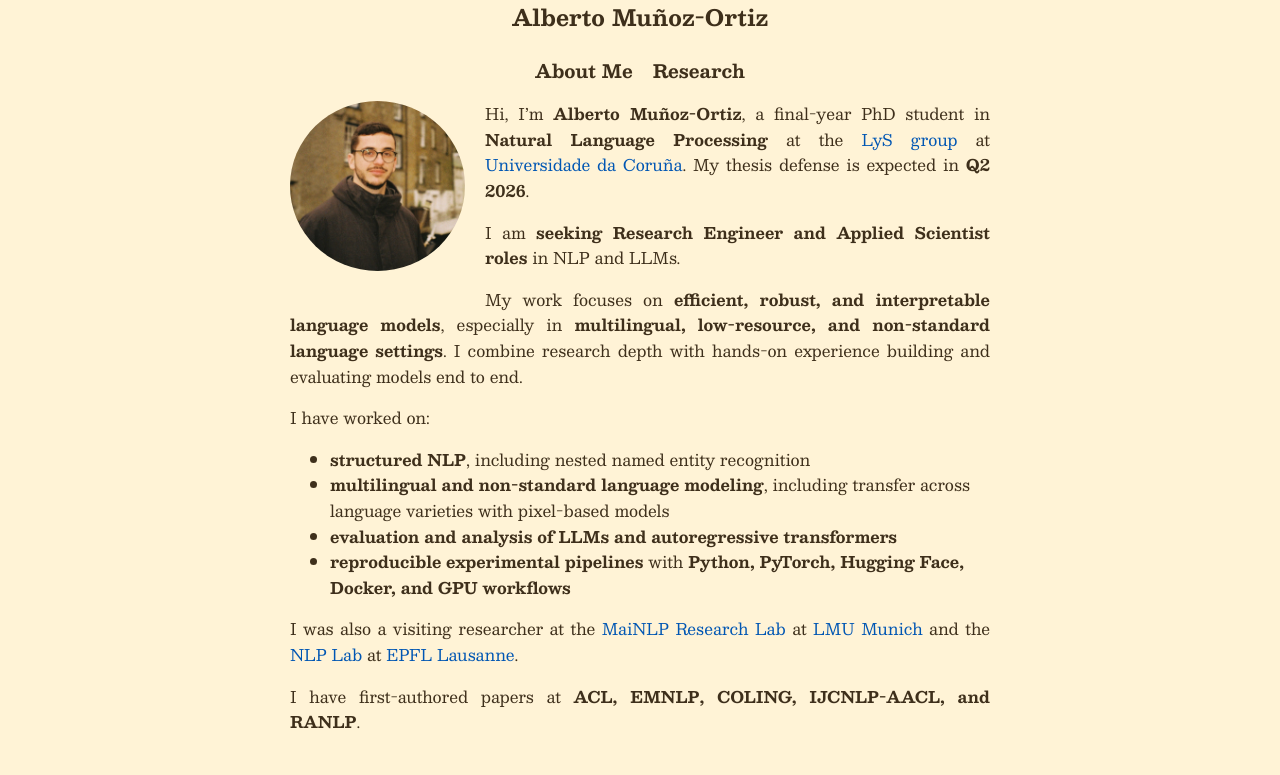
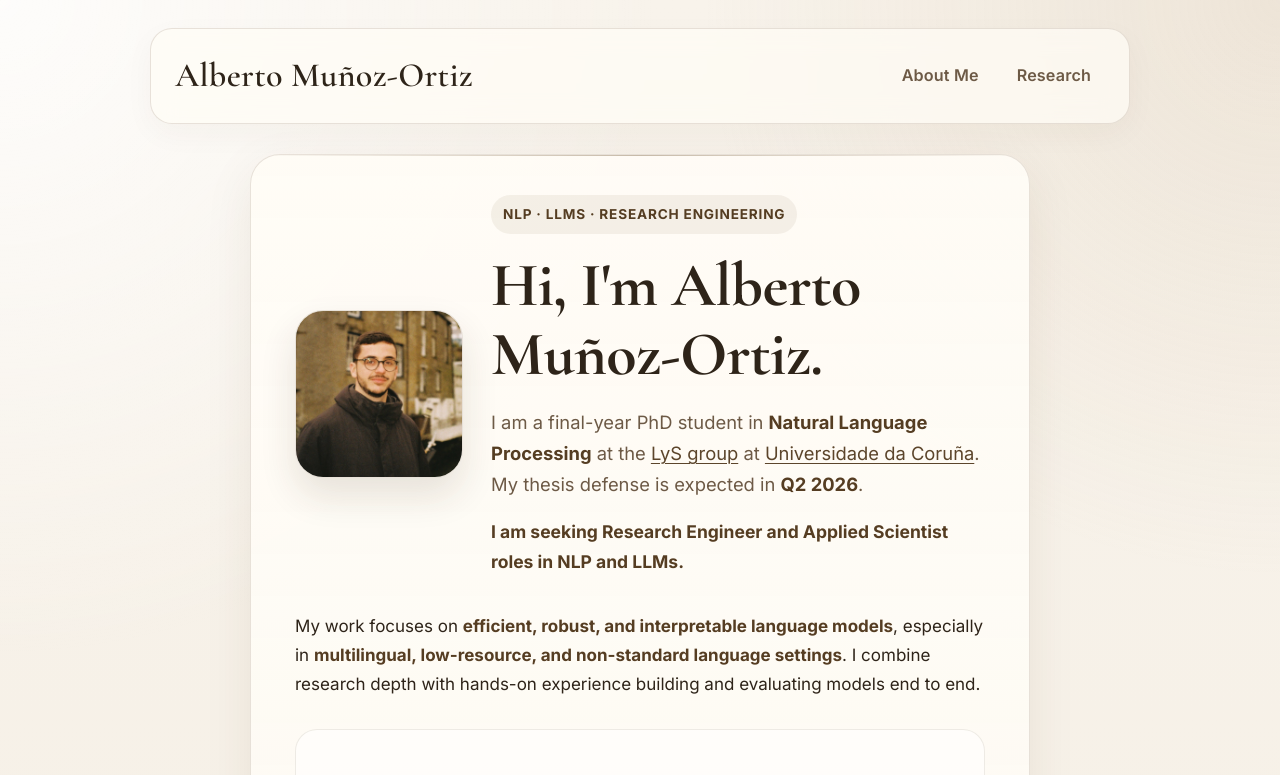
Before and after one commit to amunozo/amunozo.github.io, a Jekyll site: the page built from index.md, in a window 1280 px wide. Shown: the top 775 px of the page. Built offline with Jekyll 4.4.1, drawn with Linux system fonts in a browser that asks for light colours; some of the changed text lies outside the part shown; grey boxes are pictures that could not be loaded.

Commit message:
Create first visual redesign pass

```diff
--- a/_includes/footer.html
+++ b/_includes/footer.html
@@ -1,17 +1,11 @@
-<footer style="text-align: center; padding: 20px 0; background-color: #fff3d6; margin-top: 40px;">
-    <a href="https://github.com/amunozo" target="_blank" style="margin: 0 10px;">
-        <img src="https://img.icons8.com/material-outlined/24/000000/github.png" alt="GitHub" />
-    </a>
-
-    <a href="https://linkedin.com/in/alberto-munoz-ortiz-683470106" target="_blank" style="margin: 0 10px;">
-        <img src="https://img.icons8.com/material-outlined/24/000000/linkedin.png" alt="LinkedIn" />
-    </a>
-
-    <a href="https://scholar.google.com/citations?user=sS5dz4QAAAAJ&hl" target="_blank" style="margin: 0 10px;">
-        <img src="https://img.icons8.com/material-outlined/24/000000/google-scholar.png" alt="Google Scholar" />
-    </a>
-
-    <a href="mailto:alberto.munoz.ortiz@proton.me" target="_blank" style="margin: 0 10px;">
-        <img src="https://img.icons8.com/material-outlined/24/000000/new-post.png" alt="Email" />
-    </a>
+<footer class="site-footer">
+  <div class="footer-inner">
+    <p class="footer-note">Research, engineering, and careful evaluation for NLP and LLMs.</p>
+    <div class="footer-links">
+      <a href="https://github.com/amunozo" target="_blank" rel="noopener noreferrer">GitHub</a>
+      <a href="https://linkedin.com/in/alberto-munoz-ortiz-683470106" target="_blank" rel="noopener noreferrer">LinkedIn</a>
+      <a href="https://scholar.google.com/citations?user=sS5dz4QAAAAJ&hl" target="_blank" rel="noopener noreferrer">Scholar</a>
+      <a href="mailto:alberto.munoz.ortiz@proton.me">Email</a>
+    </div>
+  </div>
 </footer>
--- a/_includes/header.html
+++ b/_includes/header.html
@@ -1,8 +1,12 @@
-<nav>
-  <h3 class="header-name">Alberto Muñoz-Ortiz</h3>
-  <ul>
-    {% for item in site.data.navigation.main %}
-    <li><a href="{{ item.link | relative_url }}" class="nav-link">{{ item.name }}</a></li>
-    {% endfor %}
-  </ul>
-</nav>
+<header class="site-header">
+  <div class="site-header-inner">
+    <a href="{{ '/' | relative_url }}" class="site-brand">Alberto Muñoz-Ortiz</a>
+    <nav class="site-nav" aria-label="Primary">
+      <ul>
+        {% for item in site.data.navigation.main %}
+        <li><a href="{{ item.link | relative_url }}">{{ item.name }}</a></li>
+        {% endfor %}
+      </ul>
+    </nav>
+  </div>
+</header>
--- a/_layouts/default.html
+++ b/_layouts/default.html
@@ -1,9 +1,14 @@
 <!DOCTYPE html>
+<html lang="en">
 
 <head>
   <meta charset="UTF-8">
   <meta name="viewport" content="width=device-width, initial-scale=1.0">
-  <title>{{ page.title | default: site.title }}</title>
+  <title>{% if page.title %}{{ page.title }} · {{ site.title }}{% else %}{{ site.title }}{% endif %}</title>
+  <meta name="description" content="{{ page.description | default: site.description }}">
+  <link rel="preconnect" href="https://fonts.googleapis.com">
+  <link rel="preconnect" href="https://fonts.gstatic.com" crossorigin>
+  <link href="https://fonts.googleapis.com/css2?family=Cormorant+Garamond:wght@500;600;700&family=Inter:wght@400;500;600;700&display=swap" rel="stylesheet">
   <link rel="stylesheet" href="{{ '/assets/css/style.css' | relative_url }}">
 
   <!-- Google Analytics 4 (GA4) -->
@@ -17,11 +22,13 @@
 </head>
 
 <body>
-  {% include header.html %}
-  <div class="content">
-    {{ content }}
+  <div class="site-shell">
+    {% include header.html %}
+    <main class="page-content">
+      {{ content }}
+    </main>
+    {% include footer.html %}
   </div>
-  {% include footer.html %}
 </body>
 
 </html>
--- a/assets/css/style.css
+++ b/assets/css/style.css
@@ -1,161 +1,346 @@
-@import url('https://fonts.googleapis.com/css2?family=Besley:wght@300;400;700&display=swap');
-
-body {
-  font-family: "Besley", serif;
-  font-weight: 400;
-  background-color: #fff3d6;
-  color: #3e2f1b;
-  /* Darker shade of brown */
-  max-width: 700px;
-  margin: 0 auto;
-  padding: 0 20px;
-  line-height: 1.6;
+:root {
+  --bg: #f5efe5;
+  --bg-accent: #efe5d6;
+  --surface: rgba(255, 252, 246, 0.82);
+  --surface-strong: rgba(255, 252, 246, 0.92);
+  --border: rgba(92, 69, 43, 0.14);
+  --text: #2e2419;
+  --muted: #6d5a46;
+  --accent: #735736;
+  --accent-strong: #553d22;
+  --link: #5c452b;
+  --link-hover: #2e2419;
+  --shadow: 0 16px 50px rgba(71, 50, 27, 0.08);
+  --radius: 24px;
+  --content-width: 780px;
 }
 
-p {
-  text-align: justify;
+* {
+  box-sizing: border-box;
 }
 
 html {
-  font-size: 16px;
+  font-size: 17px;
+  scroll-behavior: smooth;
 }
 
-h1 {
-  font-size: 1.9rem;
-  text-align: center;
-  margin-bottom: 10px;
+body {
+  margin: 0;
+  font-family: "Inter", "Instrument Sans", system-ui, -apple-system, BlinkMacSystemFont, "Segoe UI", sans-serif;
+  color: var(--text);
+  line-height: 1.7;
+  background:
+    radial-gradient(circle at top left, rgba(255, 255, 255, 0.8), transparent 34%),
+    radial-gradient(circle at top right, rgba(210, 191, 166, 0.28), transparent 30%),
+    linear-gradient(180deg, #f8f3eb 0%, var(--bg) 100%);
 }
 
-h2 {
-  font-size: 1.65rem;
-  text-align: center;
+body::before {
+  content: "";
+  position: fixed;
+  inset: 0;
+  pointer-events: none;
+  opacity: 0.18;
+  background-image:
+    linear-gradient(rgba(110, 84, 58, 0.025) 1px, transparent 1px),
+    linear-gradient(90deg, rgba(110, 84, 58, 0.025) 1px, transparent 1px);
+  background-size: 24px 24px;
+  mask-image: linear-gradient(to bottom, rgba(0, 0, 0, 0.55), transparent 88%);
+}
+
+img {
+  max-width: 100%;
+  display: block;
+}
+
+.site-shell {
+  width: min(100% - 32px, 980px);
+  margin: 0 auto;
+  padding: 28px 0 56px;
+  position: relative;
+}
+
+.site-header {
   margin-bottom: 30px;
 }
 
-h3 {
-  font-size: 1.4rem;
+.site-header-inner {
+  display: flex;
+  align-items: center;
+  justify-content: space-between;
+  gap: 24px;
+  padding: 18px 24px;
+  border: 1px solid var(--border);
+  background: rgba(255, 252, 246, 0.72);
+  backdrop-filter: blur(12px);
+  border-radius: 22px;
+  box-shadow: 0 10px 30px rgba(71, 50, 27, 0.04);
 }
 
-h4 {
-  font-size: 1.15rem;
+.site-brand {
+  font-family: "Cormorant Garamond", Georgia, serif;
+  font-size: 2rem;
+  font-weight: 600;
+  letter-spacing: 0.01em;
+  color: var(--text);
+  text-decoration: none;
 }
 
-h5 {
-  font-size: 0.9rem;
+.site-brand:hover {
+  color: var(--accent-strong);
 }
 
-h6 {
-  font-size: 0.8rem;
+.site-nav ul {
+  list-style: none;
+  display: flex;
+  align-items: center;
+  gap: 10px;
+  margin: 0;
+  padding: 0;
 }
 
-h1,
-h2,
-h3,
-h4,
-h5,
-h6 {
-  font-weight: 700;
+.site-nav a {
+  color: var(--muted);
+  text-decoration: none;
+  font-size: 0.95rem;
+  font-weight: 600;
+  letter-spacing: 0.01em;
+  padding: 10px 14px;
+  border-radius: 999px;
+  transition: background-color 0.2s ease, color 0.2s ease, transform 0.2s ease;
 }
 
-.about-me-section {
-  position: relative;
-  max-width: 700px;
-  /* Adjust as needed */
-  margin: 0 auto;
-  line-height: 1.6;
+.site-nav a:hover,
+.site-nav a:focus-visible {
+  color: var(--accent-strong);
+  background: rgba(115, 87, 54, 0.08);
+  transform: translateY(-1px);
 }
 
-.about-me-img {
-  float: left;
-  /* Makes the text wrap around the image */
-  margin-right: 20px;
-  /* Adds space between the image and the text */
-  margin-bottom: 10px;
-  /* Adds some bottom space in case the text is short */
-  border-radius: 50%;
-  /* Makes the image rounded */
-  width: 150px;
-  /* Adjust the size of the image */
-  height: auto;
-  /* Ensures the image maintains its aspect ratio */
+.page-content {
+  max-width: var(--content-width);
+  margin: 0 auto;
+  padding: 40px 44px 48px;
+  background: linear-gradient(180deg, var(--surface-strong) 0%, var(--surface) 100%);
+  border: 1px solid var(--border);
+  border-radius: 30px;
+  box-shadow: var(--shadow);
+  position: relative;
+  overflow: hidden;
 }
 
-
-.nav-link {
-  font-size: 1.15rem;
-  /* Equivalent to h4 size */
-  color: #3e2f1b;
-  /* Darker shade of brown */
-  text-decoration: none;
-  /* Removes underline */
-  font-weight: 700;
-  /* Bold text */
+.page-content::before {
+  content: "";
+  position: absolute;
+  inset: 0 0 auto;
+  height: 1px;
+  background: linear-gradient(90deg, transparent, rgba(115, 87, 54, 0.4), transparent);
 }
 
-
-
-.header-name {
-  color: #3e2f1b;
-  /* Darker shade of brown */
-  font-size: 1.4rem;
-  /* Adjust as needed for the size of the name */
-  text-align: center;
-  /* Ensure it's centered */
-  margin: 0;
-  /* Remove default margins */
-  margin-bottom: 20px;
-  /* Add custom margin below the name for spacing */
+.home-hero {
+  display: grid;
+  grid-template-columns: 168px 1fr;
+  gap: 28px;
+  align-items: center;
+  margin-bottom: 18px;
 }
 
-.nav-link:hover {
-  color: #000;
-  /* Optional: Change color on hover */
+.home-portrait {
+  width: 168px;
+  aspect-ratio: 1 / 1;
+  object-fit: cover;
+  border-radius: 28px;
+  border: 1px solid rgba(92, 69, 43, 0.14);
+  box-shadow: 0 18px 36px rgba(61, 41, 20, 0.12);
 }
 
-/* Add Flexbox to center the navigation links horizontally */
-nav ul {
-  list-style-type: none;
-  /* Removes default bullets from list */
-  padding-left: 0;
-  /* Removes left padding */
-  display: flex;
-  /* Use Flexbox to align the items horizontally */
-  justify-content: center;
-  /* Centers the links horizontally */
-  gap: 20px;
-  /* Adds space between the links */
-  margin: 0;
-  /* Removes any default margin on the list */
+.home-hero-copy > *:first-child {
+  margin-top: 0;
 }
 
-nav li {
-  margin: 0;
-  /* Removes margin to ensure proper horizontal alignment */
+.kicker {
+  display: inline-flex;
+  align-items: center;
+  gap: 8px;
+  margin: 0 0 14px;
+  padding: 8px 12px;
+  border-radius: 999px;
+  background: rgba(115, 87, 54, 0.08);
+  color: var(--accent-strong);
+  font-size: 0.8rem;
+  font-weight: 700;
+  letter-spacing: 0.06em;
+  text-transform: uppercase;
 }
 
-h2 {
-  color: #3e2f1b;
-  /* Darker shade of brown */
-  font-size: 2rem;
-  /* Adjust as needed for the size of the name */
-  text-align: center;
-  /* Center the name */
-  margin-bottom: 20px;
-  /* Adds spacing below the name */
+.page-content h1,
+.page-content h2,
+.page-content h3,
+.page-content h4 {
+  font-family: "Cormorant Garamond", Georgia, serif;
+  color: var(--text);
+  line-height: 1.12;
+  letter-spacing: -0.01em;
+  margin: 2.3rem 0 0.85rem;
 }
 
-a {
-  text-decoration: none;
-  color: #0056b3;
+.page-content h1 {
+  font-size: clamp(2.45rem, 5vw, 3.65rem);
+  margin: 0 0 0.6rem;
 }
 
-a:hover {
-  color: #003d7a;
+.page-content h2 {
+  font-size: 2.15rem;
 }
 
-.footer {
-  text-align: center;
-  padding: 20px 0;
-  background-color: #fff3d6;
-  margin-top: 40px;
+.page-content h3 {
+  font-size: 1.9rem;
 }
+
+.page-content h4 {
+  font-size: 1.45rem;
+}
+
+.page-content p,
+.page-content ul,
+.page-content ol {
+  margin: 1rem 0;
+}
+
+.lede {
+  font-size: 1.08rem;
+  color: var(--muted);
+  margin-top: 0;
+}
+
+.role-line {
+  margin: 0.8rem 0 0;
+  font-size: 1.03rem;
+  color: var(--accent-strong);
+}
+
+.focus-block {
+  margin: 1.8rem 0;
+  padding: 22px 24px;
+  border: 1px solid rgba(92, 69, 43, 0.1);
+  border-radius: 22px;
+  background: rgba(255, 255, 255, 0.5);
+}
+
+.focus-label {
+  margin: 0 0 10px;
+  font-size: 0.82rem;
+  font-weight: 700;
+  letter-spacing: 0.08em;
+  text-transform: uppercase;
+  color: var(--muted);
+}
+
+.page-content ul {
+  padding-left: 1.2rem;
+}
+
+.page-content li {
+  margin: 0.5rem 0;
+  padding-left: 0.2rem;
+}
+
+.page-content strong {
+  color: var(--accent-strong);
+}
+
+.page-content a {
+  color: var(--link);
+  text-decoration: underline;
+  text-decoration-thickness: 1px;
+  text-underline-offset: 0.18em;
+}
+
+.page-content a:hover,
+.page-content a:focus-visible {
+  color: var(--link-hover);
+}
+
+.page-content blockquote {
+  margin: 1.4rem 0;
+  padding: 0.2rem 0 0.2rem 1rem;
+  border-left: 2px solid rgba(92, 69, 43, 0.22);
+  color: var(--muted);
+}
+
+.site-footer {
+  max-width: var(--content-width);
+  margin: 22px auto 0;
+  padding: 0 8px;
+}
+
+.footer-inner {
+  display: flex;
+  justify-content: space-between;
+  align-items: center;
+  gap: 18px;
+  padding: 18px 22px;
+  border-radius: 22px;
+  background: rgba(255, 252, 246, 0.74);
+  border: 1px solid var(--border);
+  backdrop-filter: blur(10px);
+}
+
+.footer-note {
+  margin: 0;
+  color: var(--muted);
+  font-size: 0.92rem;
+}
+
+.footer-links {
+  display: flex;
+  flex-wrap: wrap;
+  gap: 14px;
+}
+
+.footer-links a {
+  color: var(--muted);
+  text-decoration: none;
+  font-size: 0.92rem;
+  font-weight: 600;
+}
+
+.footer-links a:hover,
+.footer-links a:focus-visible {
+  color: var(--accent-strong);
+}
+
+@media (max-width: 760px) {
+  html {
+    font-size: 16px;
+  }
+
+  .site-shell {
+    width: min(100% - 18px, 980px);
+    padding-top: 14px;
+  }
+
+  .site-header-inner,
+  .footer-inner {
+    flex-direction: column;
+    align-items: flex-start;
+  }
+
+  .site-brand {
+    font-size: 1.8rem;
+  }
+
+  .page-content {
+    padding: 28px 22px 34px;
+    border-radius: 24px;
+  }
+
+  .home-hero {
+    grid-template-columns: 1fr;
+    gap: 18px;
+  }
+
+  .home-portrait {
+    width: 148px;
+  }
+}
--- a/index.md
+++ b/index.md
@@ -4,22 +4,29 @@ title: About me
 permalink: /
 ---
 
-<div style="float: left; margin-right: 20px; margin-bottom: 10px;">
-  <img src="./image.png" alt="My Picture" style="border-radius: 50%; width: 175px; height: auto;" />
+<div class="home-hero">
+  <img src="./image.png" alt="Portrait of Alberto Muñoz-Ortiz" class="home-portrait" />
+
+  <div class="home-hero-copy">
+    <p class="kicker">NLP · LLMs · Research Engineering</p>
+    <h1>Hi, I'm Alberto Muñoz-Ortiz.</h1>
+    <p class="lede">I am a final-year PhD student in <strong>Natural Language Processing</strong> at the <a href="https://www.grupolys.org/">LyS group</a> at <a href="https://www.udc.es/">Universidade da Coruña</a>. My thesis defense is expected in <strong>Q2 2026</strong>.</p>
+    <p class="role-line"><strong>I am seeking Research Engineer and Applied Scientist roles in NLP and LLMs.</strong></p>
+  </div>
 </div>
 
-Hi, I'm **Alberto Muñoz-Ortiz**, a final-year PhD student in **Natural Language Processing** at the [LyS group](https://www.grupolys.org/) at [Universidade da Coruña](https://www.udc.es/). My thesis defense is expected in **Q2 2026**.
+<p>My work focuses on <strong>efficient, robust, and interpretable language models</strong>, especially in <strong>multilingual, low-resource, and non-standard language settings</strong>. I combine research depth with hands-on experience building and evaluating models end to end.</p>
 
-I am **seeking Research Engineer and Applied Scientist roles** in NLP and LLMs.
+<div class="focus-block">
+  <p class="focus-label">I have worked on</p>
+  <ul>
+    <li><strong>structured NLP</strong>, including nested named entity recognition</li>
+    <li><strong>multilingual and non-standard language modeling</strong>, including transfer across language varieties with pixel-based models</li>
+    <li><strong>evaluation and analysis of LLMs and autoregressive transformers</strong></li>
+    <li><strong>reproducible experimental pipelines</strong> with <strong>Python, PyTorch, Hugging Face, Docker, and GPU workflows</strong></li>
+  </ul>
+</div>
 
-My work focuses on **efficient, robust, and interpretable language models**, especially in **multilingual, low-resource, and non-standard language settings**. I combine research depth with hands-on experience building and evaluating models end to end.
+<p>I was also a visiting researcher at the <a href="https://mainlp.github.io/">MaiNLP Research Lab</a> at <a href="https://www.lmu.de/en/">LMU Munich</a> and the <a href="https://nlp.epfl.ch/">NLP Lab</a> at <a href="https://www.epfl.ch/schools/ic/">EPFL Lausanne</a>.</p>
 
-I have worked on:
-- **structured NLP**, including nested named entity recognition
-- **multilingual and non-standard language modeling**, including transfer across language varieties with pixel-based models
-- **evaluation and analysis of LLMs and autoregressive transformers**
-- **reproducible experimental pipelines** with **Python, PyTorch, Hugging Face, Docker, and GPU workflows**
-
-I was also a visiting researcher at the [MaiNLP Research Lab](https://mainlp.github.io/) at [LMU Munich](https://www.lmu.de/en/) and the [NLP Lab](https://nlp.epfl.ch/) at [EPFL Lausanne](https://www.epfl.ch/schools/ic/).
-
-I have first-authored papers at **ACL, EMNLP, COLING, IJCNLP-AACL, and RANLP**.
+<p>I have first-authored papers at <strong>ACL, EMNLP, COLING, IJCNLP-AACL, and RANLP</strong>.</p>
```
